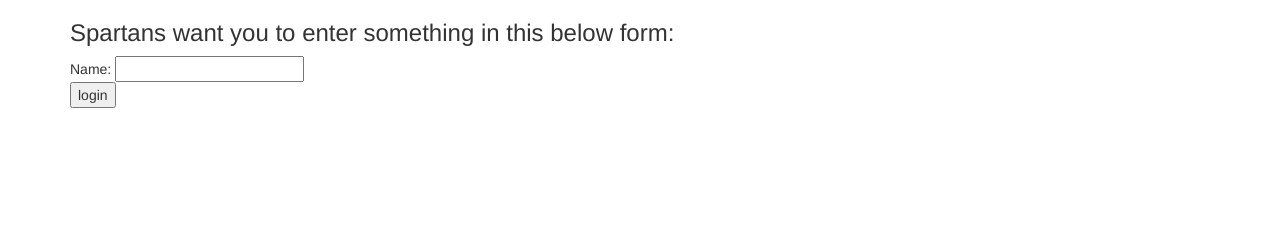
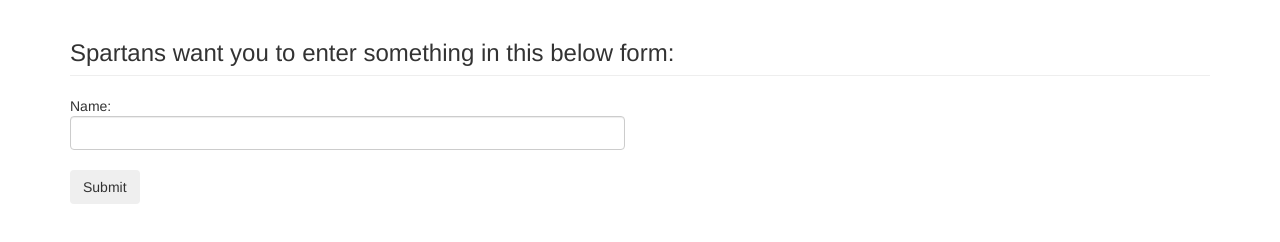
Before and after one commit to developersarm/ServletDemo, a plain HTML site: page index.html in a window 1280 px wide. Drawn offline with nearby package versions, Linux system fonts and the light colour scheme.

Commit message:
Adds bootstrap

```diff
--- a/index.html
+++ b/index.html
@@ -1,19 +1,25 @@
+<html>
 <head>
     <link rel="stylesheet" href="https://maxcdn.bootstrapcdn.com/bootstrap/3.3.7/css/bootstrap.min.css"
           integrity="sha384-BVYiiSIFeK1dGmJRAkycuHAHRg32OmUcww7on3RYdg4Va+PmSTsz/K68vbdEjh4u" crossorigin="anonymous">
     <script src="https://maxcdn.bootstrapcdn.com/bootstrap/3.3.7/js/bootstrap.min.js"
-            integrity="sha384-Tc5IQib027qvyjSMfHjOMaLkfuWVxZxUPnCJA7l2mCWNIpG9mGCD8wGNIcPD7Txa" crossorigin="anonymous"></script>
+            integrity="sha384-Tc5IQib027qvyjSMfHjOMaLkfuWVxZxUPnCJA7l2mCWNIpG9mGCD8wGNIcPD7Txa"
+            crossorigin="anonymous"></script>
     <title>Sparta WebPage</title>
 </head>
 <body>
-    <div class="container">
-        <h3>Spartans want you to enter something in this below form:</h3>
-
-        <form action="/ServletDemo/four" method="get">
-            <div class="form-group">
-                Name: <input type="text" name="name"><br>
-                <input type="submit" value="login">
-            </div>
-        </form>
+<div class="container">
+    <h3 class="page-header">Spartans want you to enter something in this below form:</h3>
+    <div class="row">
+        <div class="col-sm-6 mx-auto">
+            <form action="/ServletDemo/four" method="get">
+                <div class="form-group">
+                    Name: <input type="text" name="name" class="form-control"><br>
+                    <button type="submit" value="login" class="btn">Submit</button>
+                </div>
+            </form>
+        </div>
     </div>
+</div>
 </body>
+</html>
```
